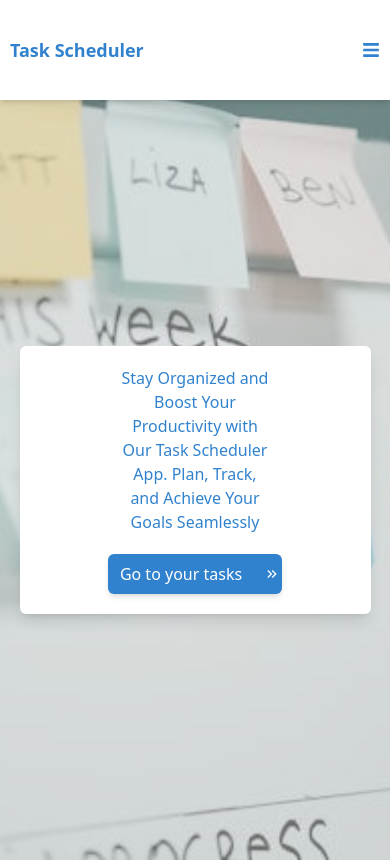
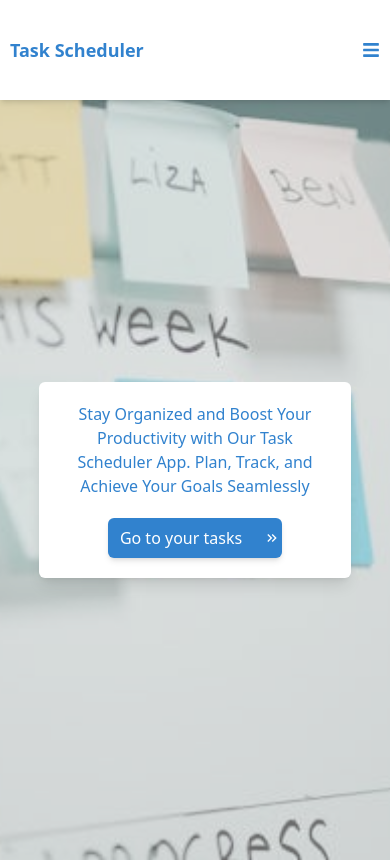
Before and after one commit to sara-ahmadd/task-sched, a React (Vite) app: page / in a window 390 px wide. Built offline with nearby package versions, Linux system fonts and the light colour scheme; no server answers.

Commit message:
ui changes

```diff
--- a/src/App.css
+++ b/src/App.css
@@ -17,7 +17,7 @@
   overflow-y: clip;
 }
 .page-dimensions {
-  width: 90vw;
+  width: 80%;
   height: 90vh;
   margin: 0 auto;
 }
--- a/src/components/Home.tsx
+++ b/src/components/Home.tsx
@@ -15,7 +15,7 @@ function Home() {
     return (
       <div className="page-dimensions flex justify-center items-center">
         <div className="p-5 bg-white rounded-md shadow-lg flex flex-col justify-center items-center gap-5">
-          <p className="w-1/2 mx-auto text-center text-text font-medium ">
+          <p className="w-full md:w-1/2 mx-auto text-center text-text font-medium ">
             Stay Organized and Boost Your Productivity with Our Task Scheduler
             App. Plan, Track, and Achieve Your Goals Seamlessly
           </p>
```
